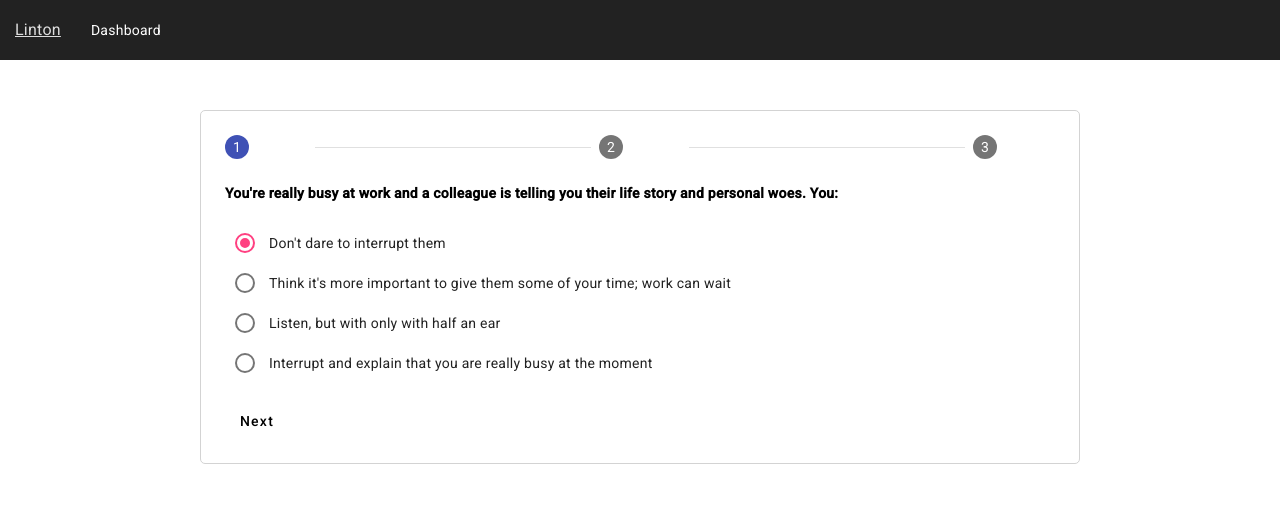
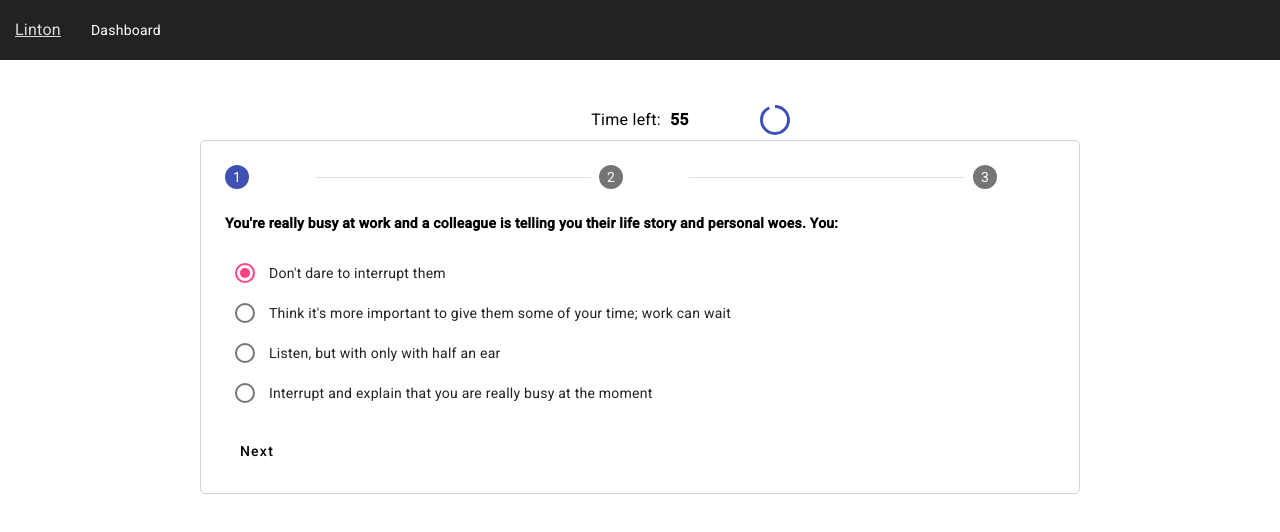
Before and after one commit to dmitry-vegner/Linton-Task, an Angular app: page /test in a window 1280 px wide. Shown: the top 532 px of the page. Built offline with nearby package versions, Linux system fonts and the light colour scheme.

Commit message:
Implement `Timer` on `Test` page

```diff
--- a/src/app/app.module.ts
+++ b/src/app/app.module.ts
@@ -6,6 +6,7 @@ import { BrowserAnimationsModule } from '@angular/platform-browser/animations';
 import { MatButtonModule } from '@angular/material/button';
 import { MatStepperModule } from '@angular/material/stepper';
 import { MatRadioModule } from '@angular/material/radio';
+import { MatProgressSpinnerModule } from '@angular/material/progress-spinner';
 
 import { AppRoutingModule } from './app-routing.module';
 import { AppComponent } from './app.component';
@@ -27,6 +28,7 @@ import { TestComponent } from './test/test.component';
     MatButtonModule,
     MatStepperModule,
     MatRadioModule,
+    MatProgressSpinnerModule,
     ReactiveFormsModule,
   ],
   providers: [],
--- a/src/app/results/results.component.html
+++ b/src/app/results/results.component.html
@@ -1,5 +1,9 @@
 <main class="bordererd container">
   <h1 class="title">
+    <ng-container *ngIf="isTimeWentOut">
+      Your time went out. But it seems that...
+      <br>
+    </ng-container>
     You are an <span class="text-success">{{testResult}}</span>
   </h1>
   <button
--- a/src/app/results/results.component.ts
+++ b/src/app/results/results.component.ts
@@ -8,9 +8,14 @@ import { Router } from '@angular/router';
 })
 export class ResultsComponent {
   testResult = 'Introvert';
+  isTimeWentOut = false;
 
   constructor(private router: Router) {
-    const result = this.router.getCurrentNavigation()?.extras.state?.['result'] ?? 0;
+    const extrasState = this.router.getCurrentNavigation()?.extras.state;
+
+    const result = extrasState?.['result'] ?? 0;
     this.testResult = result === 0 ? 'Ambivert' : result < 0 ? 'Introvert' : 'Extravert';
+
+    this.isTimeWentOut = extrasState?.['isTimeWentOut'] ?? false;
   }
 }
--- a/src/app/test/test.component.html
+++ b/src/app/test/test.component.html
@@ -1,3 +1,15 @@
+<aside class="timer">
+  Time left:
+  <b>
+    <mat-progress-spinner
+      [value]="100 * (timer / INIT_TIMER_VALUE)"
+      class="spinner"
+      mode="determinate">
+    </mat-progress-spinner>
+    {{timer}}
+  </b>
+</aside>
+
 <mat-stepper linear #stepper class="bordererd stepper">
   <mat-step *ngFor="let control of form.controls; index as i" [stepControl]="control">
     <ng-container *ngIf="questions[i] as question">
--- a/src/app/test/test.component.scss
+++ b/src/app/test/test.component.scss
@@ -1,5 +1,24 @@
+.timer {
+  font-size: 16px;
+  margin-top: 50px;
+  text-align: center;
+  position: relative;
+
+  b {
+    margin-left: 5px;
+  }
+
+  .spinner {
+    position: absolute;
+    top: -5px;
+    left: 760px;
+    width: 30px !important;
+    height: 30px !important;
+  }
+}
+
 .stepper {
-  margin: 50px 200px 0;
+  margin: 10px 200px 0;
 }
 
 .text-bold {
--- a/src/app/test/test.component.ts
+++ b/src/app/test/test.component.ts
@@ -1,5 +1,5 @@
 import { FormArray, FormControl } from '@angular/forms';
-import { Component, OnInit } from '@angular/core';
+import { Component, OnDestroy, OnInit } from '@angular/core';
 import { Router } from '@angular/router';
 import { tap } from 'rxjs';
 
@@ -10,11 +10,15 @@ import { Question, questions } from './questions-interface';
   templateUrl: './test.component.html',
   styleUrls: ['./test.component.scss']
 })
-export class TestComponent implements OnInit {
+export class TestComponent implements OnInit, OnDestroy {
 
   questions: Question[] = questions;
   form: FormArray;
   private result: number = 0;
+
+  readonly INIT_TIMER_VALUE = 60;
+  timer: number = 60;
+  private interval: number | null = null;
 
   constructor(private router: Router) {}
 
@@ -24,6 +28,8 @@ export class TestComponent implements OnInit {
 
     this.form = new FormArray(answerValues.map(value => new FormControl(value)));
     this.form.valueChanges.pipe(tap((values: number[]) => this.calcResult(values))).subscribe();
+
+    this.initTimeout();
   }
 
   goToResults(step: number): void {
@@ -32,8 +38,34 @@ export class TestComponent implements OnInit {
     }
   }
 
+  ngOnDestroy(): void {
+    this.destroyTimeout();
+  }
+
   private calcResult(answerValues: number[]): void {
     this.result = answerValues.reduce((acc, cur) => acc + cur, 0);
   }
 
+  private initTimeout(): void {
+    this.interval = window.setInterval(() => {
+      this.timer--;
+      if (this.timer <= 0) {
+        this.destroyTimeout();
+        this.router.navigate(['/results'], {state: {
+          result: this.result,
+          isTimeWentOut: true,
+        }});
+      }
+    }, 1e3);
+  }
+
+  private destroyTimeout(): void {
+    this.timer = this.INIT_TIMER_VALUE;
+
+    if (this.interval) {
+      clearInterval(this.interval);
+      this.interval = null;
+    }
+  }
+
 }
```
